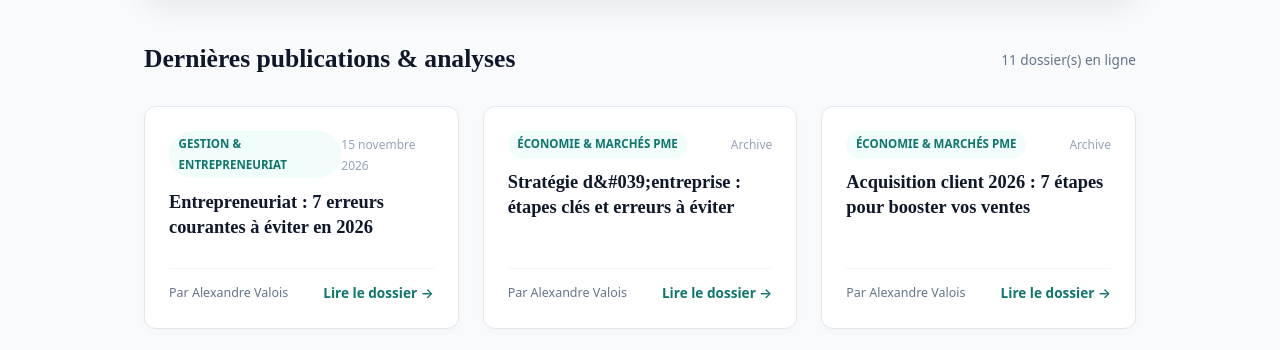
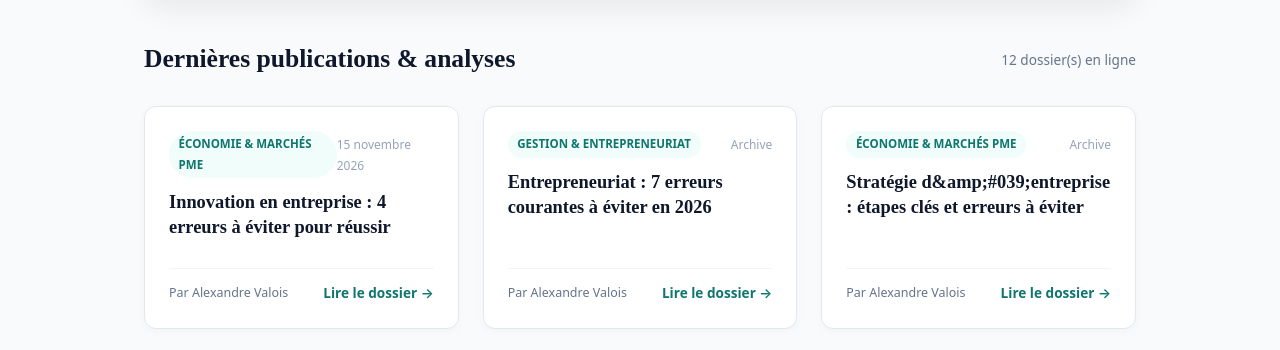
Before and after one commit to vianneydcps-boop/dossier-eco-guide-nmq1, a plain HTML site: page index.html in a window 1280 px wide. Shown: the part 399-749 px from the top of the page. Drawn offline with Linux system fonts and the light colour scheme.

Commit message:
Mise à jour page d'accueil: Innovation en entreprise : 4 erreurs à é

```diff
--- a/index.html
+++ b/index.html
@@ -473,7 +473,7 @@
     <!-- Section Title -->
     <div style="display: flex; align-items: center; justify-content: space-between; margin-bottom: 1.5rem;">
       <h2 style="font-family: var(--font-serif); font-size: 1.6rem; color: #0f172a; font-weight: 700;">Dernières publications & analyses</h2>
-      <span style="font-size: 0.85rem; color: #64748b;">11 dossier(s) en ligne</span>
+      <span style="font-size: 0.85rem; color: #64748b;">12 dossier(s) en ligne</span>
     </div>
 
     <div style="display: grid; gap: 1.5rem; grid-template-columns: repeat(auto-fit, minmax(280px, 1fr));">
@@ -481,8 +481,24 @@
           <div style="background: #ffffff; border: 1px solid #e2e8f0; border-radius: 12px; padding: 1.5rem; display: flex; flex-direction: column; justify-content: space-between; box-shadow: 0 2px 8px rgba(0,0,0,0.03);">
             <div>
               <div style="display: flex; align-items: center; justify-content: space-between; margin-bottom: 0.75rem;">
+                <span style="background: var(--primary-light); color: var(--primary); font-size: 0.72rem; font-weight: 700; padding: 0.2rem 0.6rem; border-radius: 9999px; text-transform: uppercase;">Économie &amp; Marchés PME</span>
+                <span style="font-size: 0.75rem; color: #94a3b8;">15 novembre 2026</span>
+              </div>
+              <h3 style="font-family: var(--font-serif); font-size: 1.15rem; line-height: 1.35; margin-bottom: 0.75rem;">
+                <a href="posts/1794738364091-innovation-en-entreprise-4-erreurs-a-eviter-pour-reussir.html" style="color: #0f172a; text-decoration: none; font-weight: 700;">Innovation en entreprise : 4 erreurs à éviter pour réussir</a>
+              </h3>
+            </div>
+            <div style="margin-top: 1rem; padding-top: 0.75rem; border-top: 1px solid #f1f5f9; display: flex; justify-content: space-between; align-items: center;">
+              <span style="font-size: 0.78rem; color: #64748b;">Par Alexandre Valois</span>
+              <a href="posts/1794738364091-innovation-en-entreprise-4-erreurs-a-eviter-pour-reussir.html" style="color: var(--primary); font-weight: 600; font-size: 0.85rem; text-decoration: none;">Lire le dossier →</a>
+            </div>
+          </div>
+
+          <div style="background: #ffffff; border: 1px solid #e2e8f0; border-radius: 12px; padding: 1.5rem; display: flex; flex-direction: column; justify-content: space-between; box-shadow: 0 2px 8px rgba(0,0,0,0.03);">
+            <div>
+              <div style="display: flex; align-items: center; justify-content: space-between; margin-bottom: 0.75rem;">
                 <span style="background: var(--primary-light); color: var(--primary); font-size: 0.72rem; font-weight: 700; padding: 0.2rem 0.6rem; border-radius: 9999px; text-transform: uppercase;">Gestion &amp; Entrepreneuriat</span>
-                <span style="font-size: 0.75rem; color: #94a3b8;">15 novembre 2026</span>
+                <span style="font-size: 0.75rem; color: #94a3b8;">Archive</span>
               </div>
               <h3 style="font-family: var(--font-serif); font-size: 1.15rem; line-height: 1.35; margin-bottom: 0.75rem;">
                 <a href="posts/1794736564790-entrepreneuriat-7-erreurs-courantes-a-eviter-en-2026.html" style="color: #0f172a; text-decoration: none; font-weight: 700;">Entrepreneuriat : 7 erreurs courantes à éviter en 2026</a>
@@ -501,7 +517,7 @@
                 <span style="font-size: 0.75rem; color: #94a3b8;">Archive</span>
               </div>
               <h3 style="font-family: var(--font-serif); font-size: 1.15rem; line-height: 1.35; margin-bottom: 0.75rem;">
-                <a href="posts/1794734745058-strategie-d-entreprise-etapes-cles-et-erreurs-a-eviter.html" style="color: #0f172a; text-decoration: none; font-weight: 700;">Stratégie d&amp;#039;entreprise : étapes clés et erreurs à éviter</a>
+                <a href="posts/1794734745058-strategie-d-entreprise-etapes-cles-et-erreurs-a-eviter.html" style="color: #0f172a; text-decoration: none; font-weight: 700;">Stratégie d&amp;amp;#039;entreprise : étapes clés et erreurs à éviter</a>
               </h3>
             </div>
             <div style="margin-top: 1rem; padding-top: 0.75rem; border-top: 1px solid #f1f5f9; display: flex; justify-content: space-between; align-items: center;">
@@ -597,7 +613,7 @@
                 <span style="font-size: 0.75rem; color: #94a3b8;">Archive</span>
               </div>
               <h3 style="font-family: var(--font-serif); font-size: 1.15rem; line-height: 1.35; margin-bottom: 0.75rem;">
-                <a href="posts/1793287253851-v-seo-comprendre-les-enjeux-cruciaux-de-l-optimisation-pour-.html" style="color: #0f172a; text-decoration: none; font-weight: 700;">V-SEO : Comprendre les Enjeux Cruciaux de l&amp;amp;amp;amp;amp;amp;amp;#039;Optimisation pour les Moteurs de Recherche en 2024</a>
+                <a href="posts/1793287253851-v-seo-comprendre-les-enjeux-cruciaux-de-l-optimisation-pour-.html" style="color: #0f172a; text-decoration: none; font-weight: 700;">V-SEO : Comprendre les Enjeux Cruciaux de l&amp;amp;amp;amp;amp;amp;amp;amp;#039;Optimisation pour les Moteurs de Recherche en 2024</a>
               </h3>
             </div>
             <div style="margin-top: 1rem; padding-top: 0.75rem; border-top: 1px solid #f1f5f9; display: flex; justify-content: space-between; align-items: center;">
```
